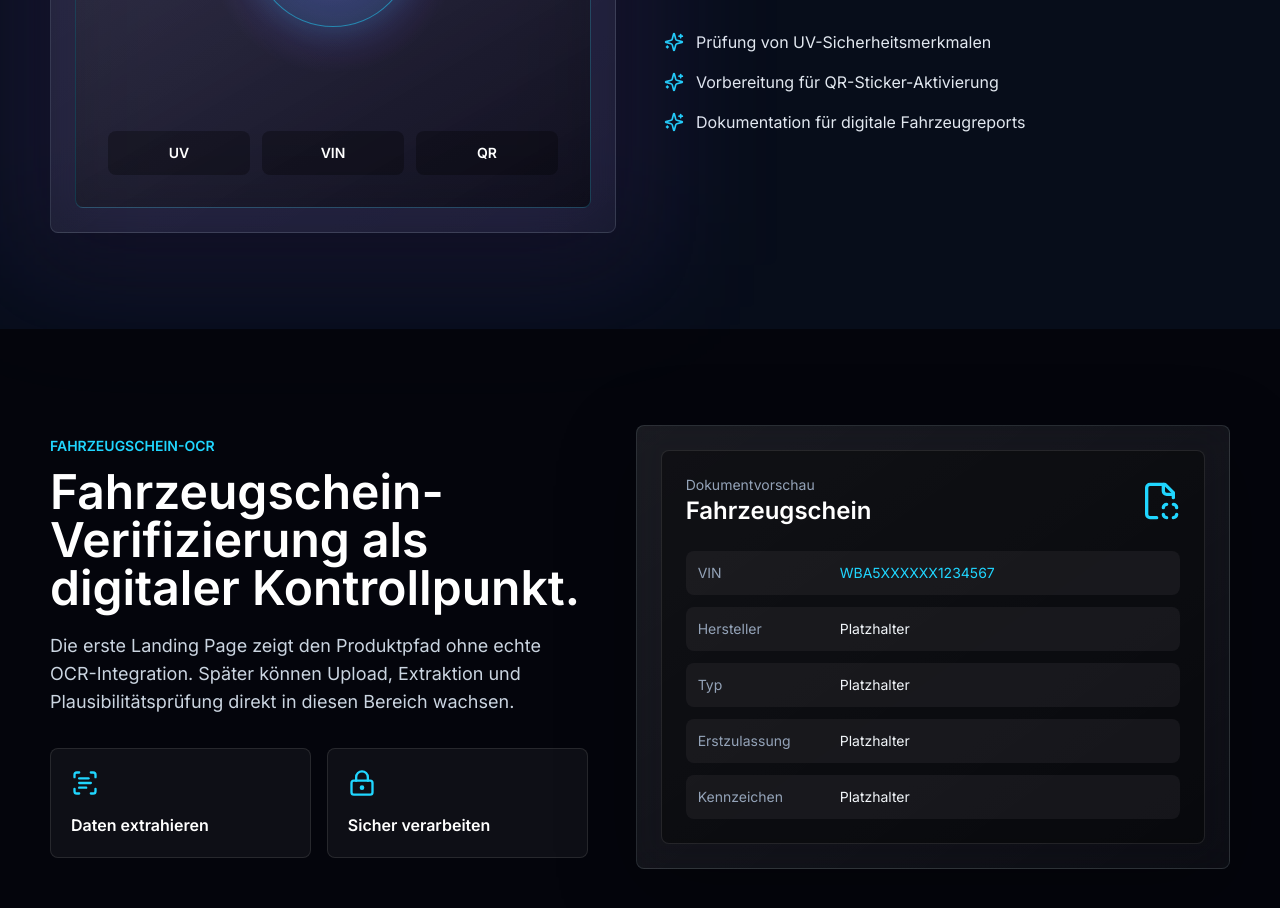
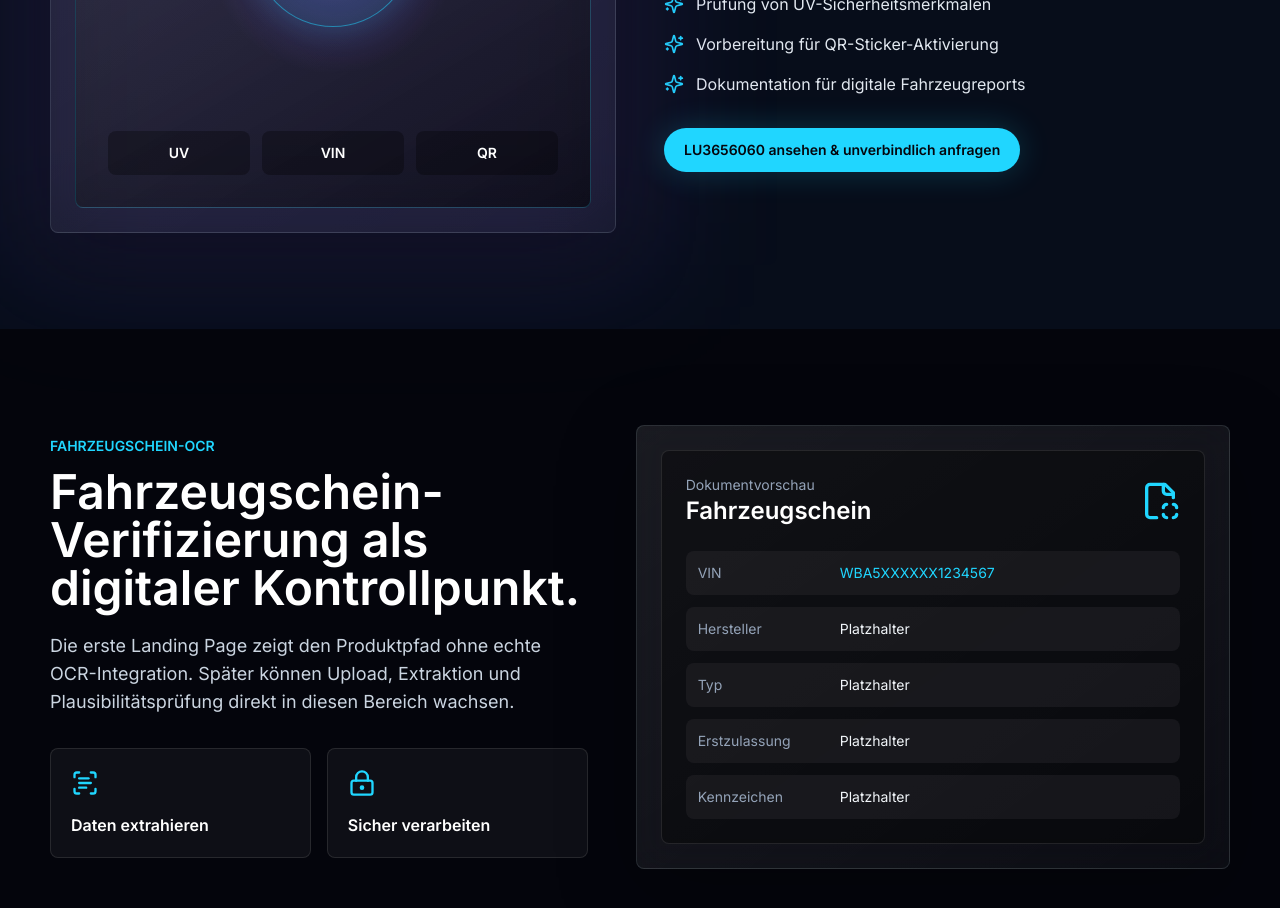
Before and after one commit to Diaa6969/luvipro-website, a Next.js app: page / in a window 1280 px wide. Shown: the part 3280-4188 px from the top of the page. Built offline with nearby package versions, Linux system fonts and the light colour scheme.

Commit message:
Link German homepage UV device section to native order page

```diff
--- a/src/components/sections/uv-scanner.tsx
+++ b/src/components/sections/uv-scanner.tsx
@@ -1,5 +1,6 @@
 import { CircuitBoard, ScanLine, Sparkles } from "lucide-react";
 import { Reveal } from "@/components/ui/reveal";
+import { CtaLink } from "@/components/ui/cta-link";
 import { SectionHeading } from "@/components/ui/section-heading";
 
 export function UvScanner() {
@@ -47,6 +48,9 @@ export function UvScanner() {
               </div>
             ))}
           </div>
+          <CtaLink href="/products" className="mt-8">
+            LU3656060 ansehen & unverbindlich anfragen
+          </CtaLink>
         </Reveal>
       </div>
     </section>
```
